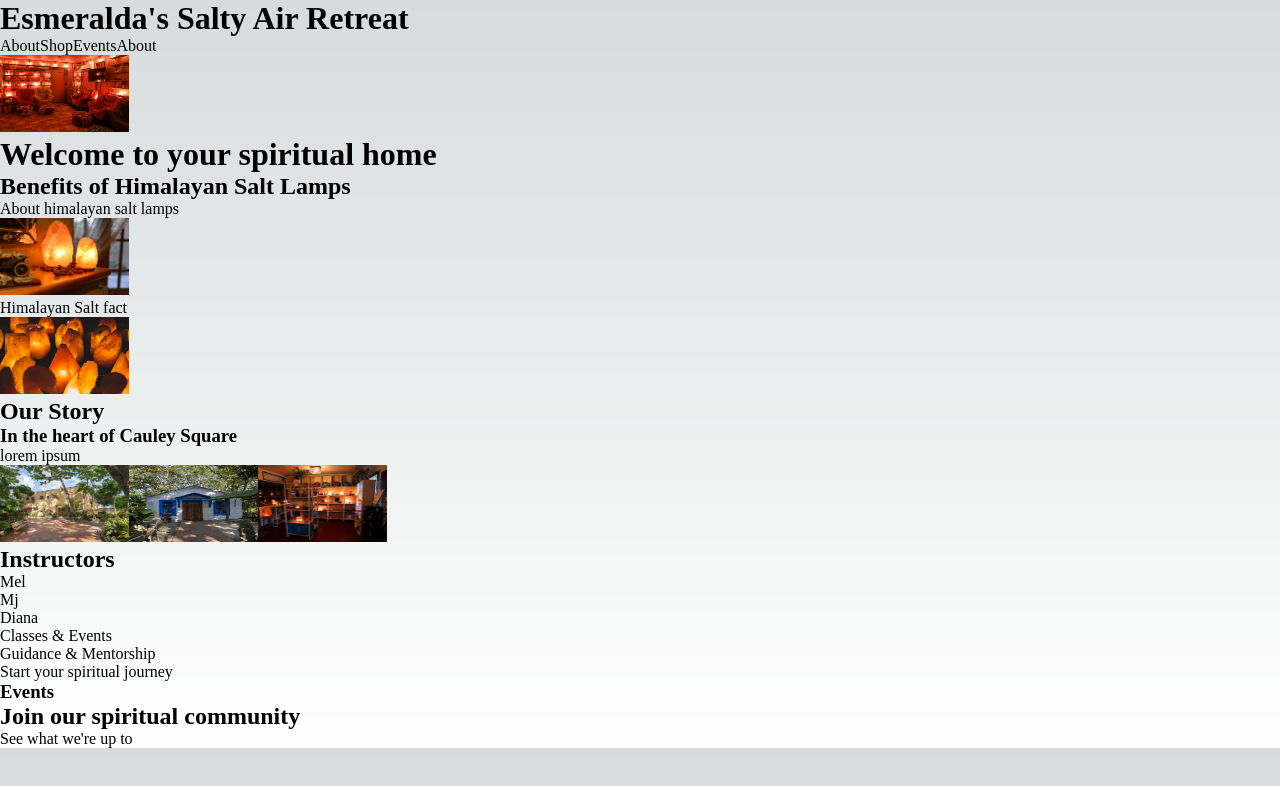
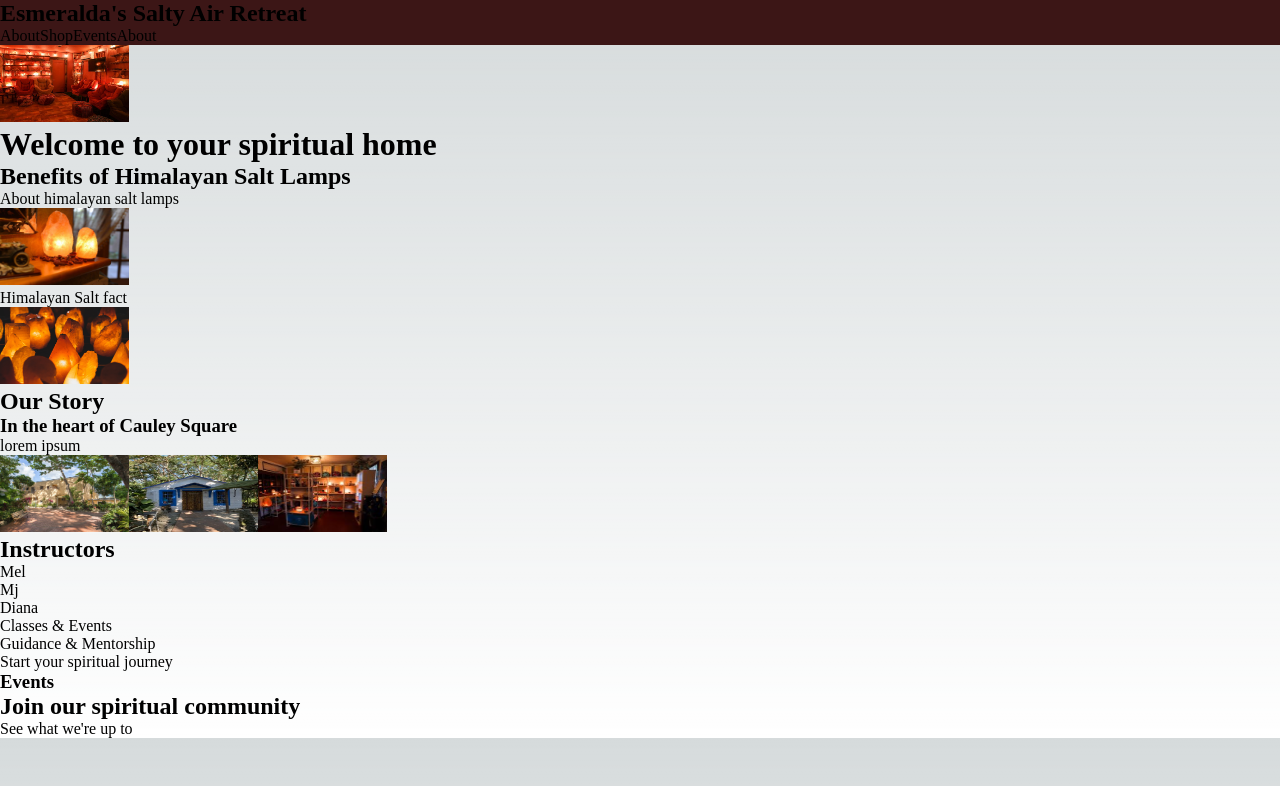
Before and after one commit to CourajeousMax/salty-air-retreat, a Next.js app: page / in a window 1280 px wide. Shown: the top 786 px of the page. Built offline with nearby package versions, Linux system fonts and the light colour scheme.

Commit message:
installed sass, mixins and variables

```diff
--- a/next.config.js
+++ b/next.config.js
@@ -1,6 +1,12 @@
 /** @type {import('next').NextConfig} */
+
+const path = require("path");
+
 const nextConfig = {
   reactStrictMode: true,
-}
+  sassOptions: {
+    includePaths: [path.join(__dirname, "styles")],
+  },
+};
 
 module.exports = nextConfig
--- a/package.json
+++ b/package.json
@@ -14,5 +14,8 @@
     "next": "13.4.19",
     "react": "18.2.0",
     "react-dom": "18.2.0"
+  },
+  "devDependencies": {
+    "sass": "^1.66.1"
   }
 }
--- a/src/Components/Layout/Layout.js
+++ b/src/Components/Layout/Layout.js
@@ -1,4 +1,4 @@
-import './globals.css'
+// import './globals.css'
 import { Inter } from 'next/font/google'
 
 const inter = Inter({ subsets: ['latin'] })
--- a/src/Components/NavBar/NavBar.js
+++ b/src/Components/NavBar/NavBar.js
@@ -1,10 +1,10 @@
 import React from "react";
-
+import variables from "../../styles/variables.module.scss"
 const NavBar = () => {
   return (
     <div>
-      <h1>Esmeralda's Salty Air Retreat</h1>
-      <nav>
+      <nav className="nav" >
+        <h1>Esmeralda's Salty Air Retreat</h1>
         <a>About</a>
         <a>Shop</a>
         <a>Events</a>
--- a/src/pages/_app.js
+++ b/src/pages/_app.js
@@ -1,4 +1,4 @@
-import '@/styles/globals.css'
+import '@/styles/globals.scss'
 
 export default function App({ Component, pageProps }) {
   return <Component {...pageProps} />
--- a/src/styles/globals.css
+++ b/src/styles/globals.scss
@@ -1,3 +1,5 @@
+@import "variables.module.scss";
+
 :root {
   --max-width: 1100px;
   --border-radius: 12px;
@@ -73,12 +75,16 @@
   }
 }
 
+
 * {
   box-sizing: border-box;
   padding: 0;
   margin: 0;
 }
 
+.nav {
+  background-color: $maroon;
+}
 html,
 body {
   max-width: 100vw;
--- /dev/null
+++ b/src/styles/variables.module.scss
@@ -0,0 +1,8 @@
+
+
+// Global variables
+$maroon: #3c1616;
+$white: #ffff;
+
+//SUPPORTING COLORS
+$box-shadow: 0px 10px 20px rgba(0, 0, 0, 0.2);
```
Also changed, not shown: src/styles/_mixins.scss (added, +19 -0 lines), 1 other file (tests, documents, lock files or other folders).
